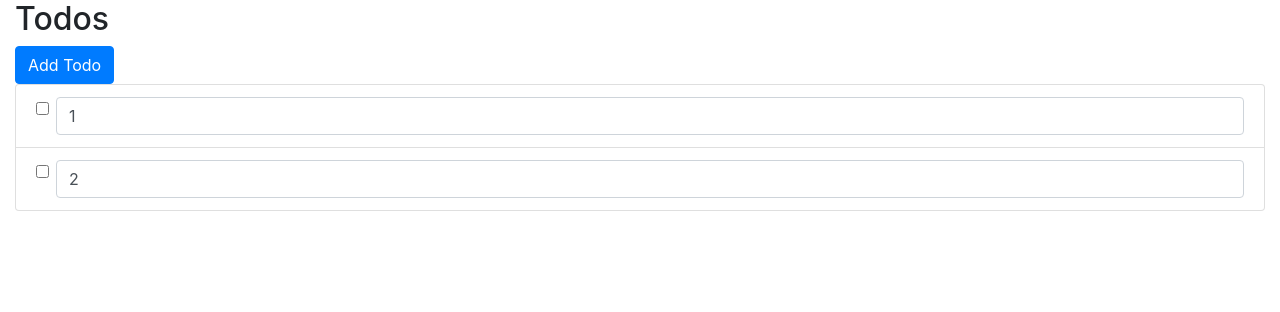
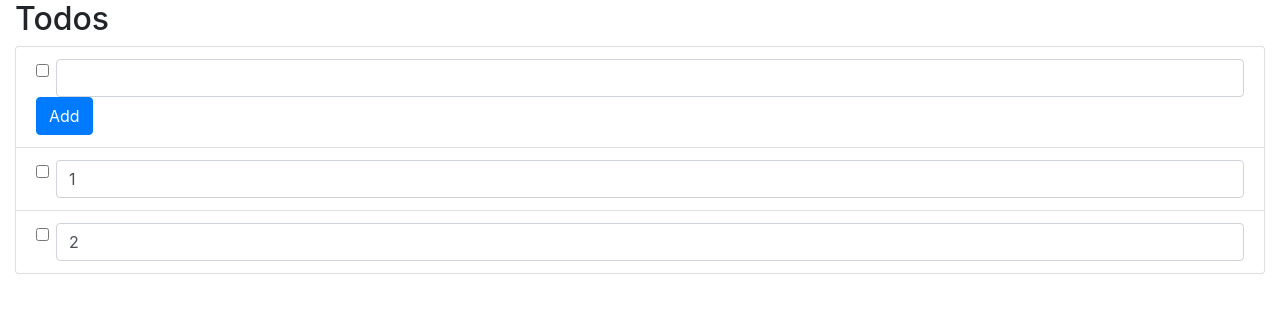
Before and after one commit to datchung/TodoApp, a React (Create React App) app in the folder todo-app/: page / in a window 1280 px wide. Shown: the top 312 px of the page. Built offline with nearby package versions, Linux system fonts and the light colour scheme.

Commit message:
Move Add button to first todo in list

```diff
--- a/todo-app/src/Components/TodoSimple.js
+++ b/todo-app/src/Components/TodoSimple.js
@@ -9,6 +9,8 @@ function TodoSimple(props) {
           <input type="checkbox" className="form-check-input" />
           <input type="text" className="form-control" name="title" value={props.todo.title} onChange={props.onChange} />
         </div>
+
+        {props.isAdd && (<input type="submit" value="Add" className="btn btn-primary" />)}
       </form>
     </li>
   );
@@ -19,7 +21,8 @@ TodoSimple.propTypes = {
     id: PropTypes.string.isRequired,
     title: PropTypes.string.isRequired
   }).isRequired,
-  onChange: PropTypes.func.isRequired
+  onChange: PropTypes.func.isRequired,
+  isAdd: PropTypes.bool
 };
 
 export default TodoSimple;
--- a/todo-app/src/Components/TodoSmart.js
+++ b/todo-app/src/Components/TodoSmart.js
@@ -19,7 +19,7 @@ function TodoSmart(props) {
   }
 
   return (
-    <TodoSimple todo={todo} onChange={handleChange} />
+    <TodoSimple todo={todo} isAdd={props.isAdd} onChange={handleChange} />
   );
 }
 
--- a/todo-app/src/Components/TodosSimple.js
+++ b/todo-app/src/Components/TodosSimple.js
@@ -6,6 +6,7 @@ import TodoSmart from "./TodoSmart";
 function TodosSimple(props) {
   return (
     <ul className="list-group">
+      <TodoSmart todo={{id: "", title: ""}} key="addTodo" isAdd={true} />
       {props.todos.map(todo => {
         return (<TodoSmart todo={todo} key={todo.title} />);
       })}
--- a/todo-app/src/Components/TodosSmart.js
+++ b/todo-app/src/Components/TodosSmart.js
@@ -20,9 +20,6 @@ function TodosSmart() {
   return (
     <>
       <h2>Todos</h2>
-      <button type="button" className="btn btn-primary">
-        Add Todo
-      </button>
       <TodosSimple todos={todos} />
     </>
   );
```
